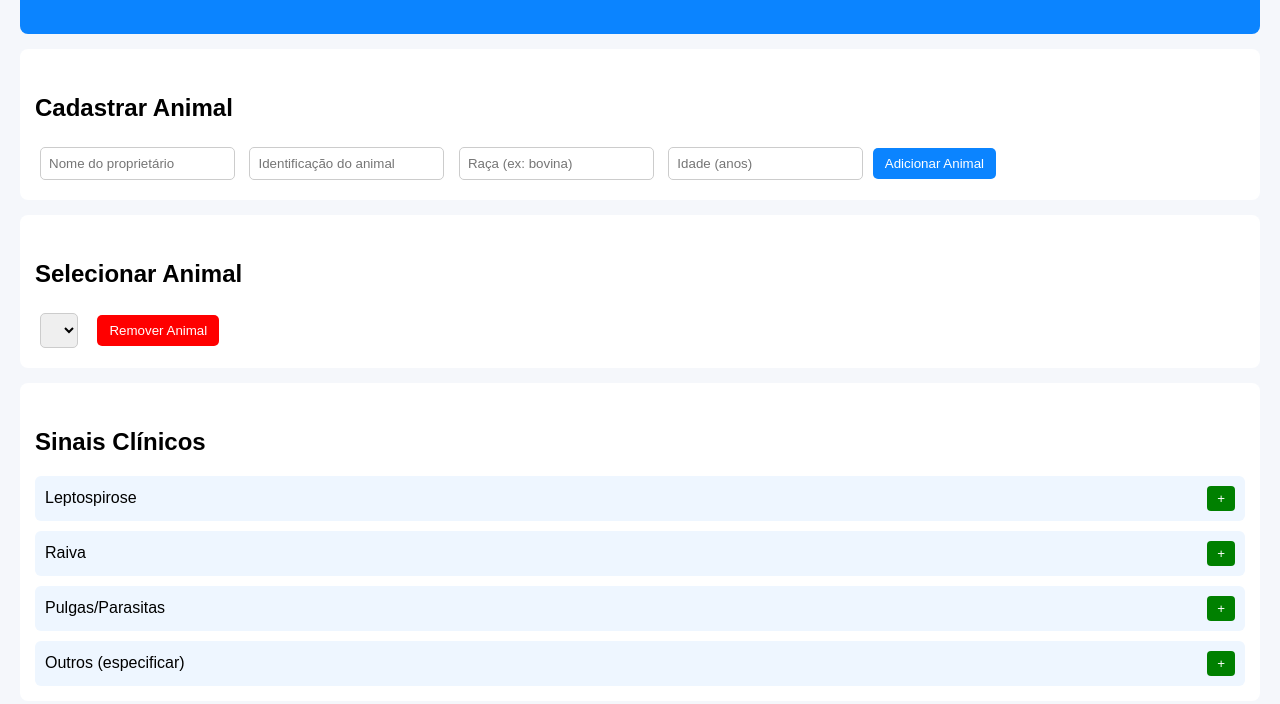
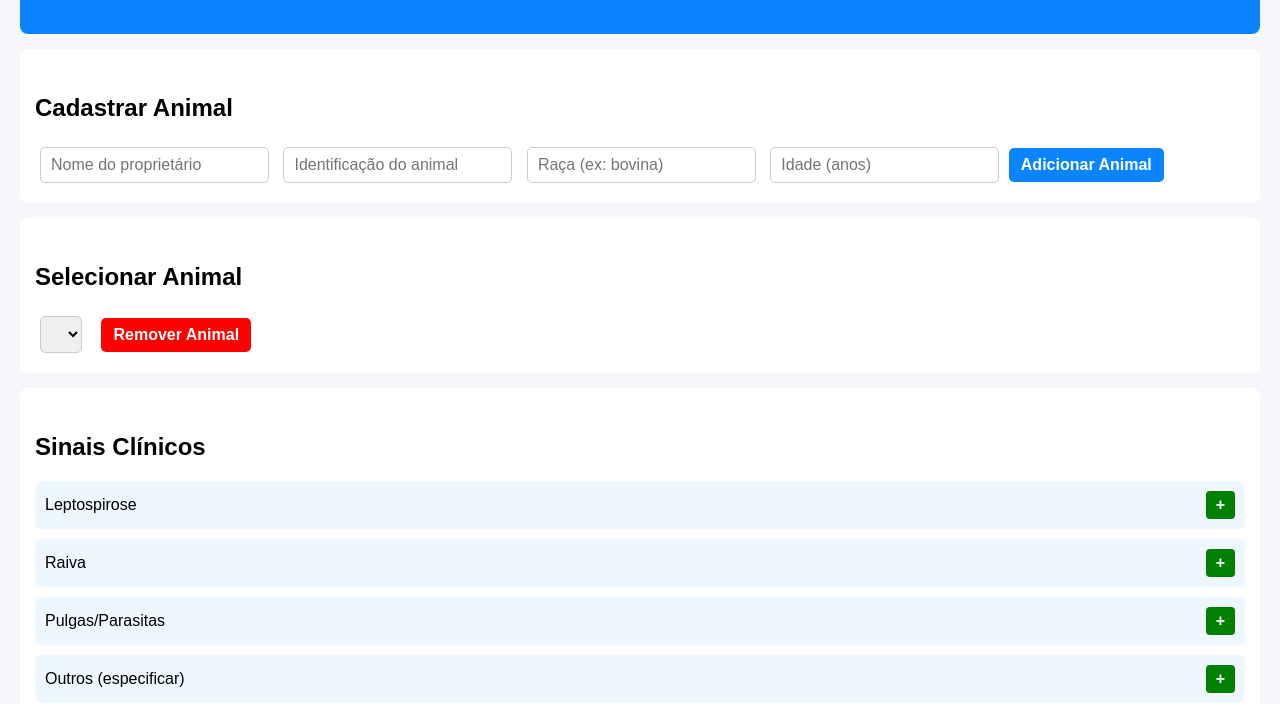
Before and after one commit to gustalinn/Guia-do-atendimento, a plain HTML site: page index.html in a window 1280 px wide. Shown: the part 96-800 px from the top of the page. Drawn offline with Linux system fonts and the light colour scheme.

Commit message:
fix font bug

```diff
--- a/style.css
+++ b/style.css
@@ -109,3 +109,34 @@ button:hover {
 #removeAnimalBtn:hover {
   opacity: 0.8;
 }
+
+/* Forçar tamanho de fonte consistente */
+body, input, select, button {
+  font-family: Arial, sans-serif;
+  font-size: 16px; /* ou outro tamanho que preferir */
+}
+
+/* Inputs e selects com tamanho uniforme */
+input, select {
+  padding: 8px 10px;
+  font-size: 16px;
+  margin: 5px;
+  border: 1px solid #ccc;
+  border-radius: 5px;
+  box-sizing: border-box;
+}
+
+/* Botões com tamanho uniforme */
+button {
+  font-size: 16px;
+  padding: 8px 12px;
+  border-radius: 5px;
+  cursor: pointer;
+  font-weight: bold;
+}
+
+/* Ajuste específico para botões pequenos (como remover doença) */
+#historyList li button {
+  font-size: 0.85rem;
+  padding: 4px 6px;
+}
```
